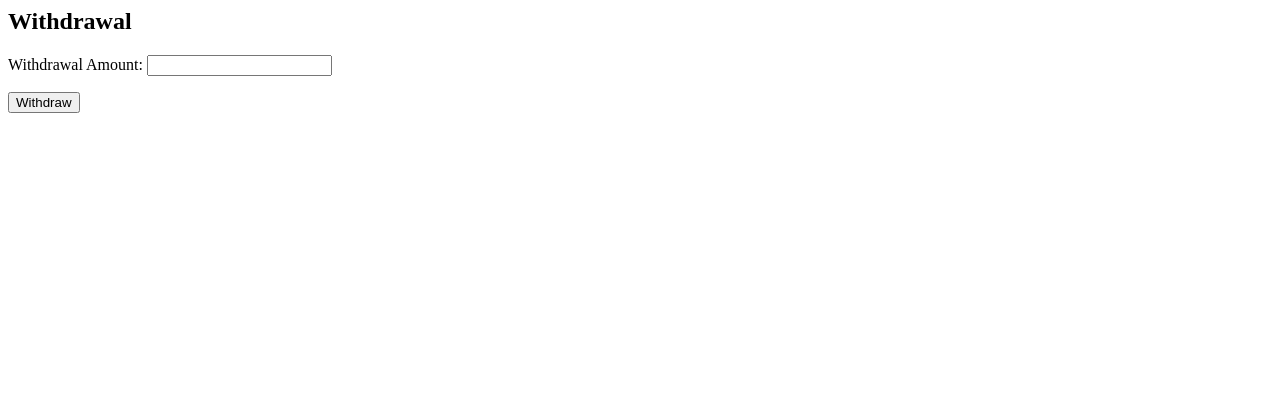
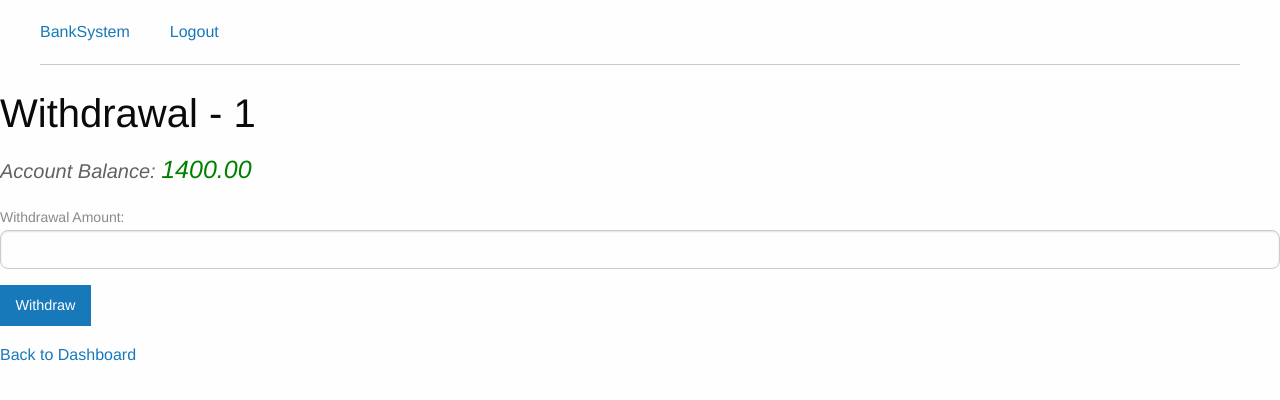
Before and after one commit to alexvlasov182/banksystem, a Django app: page /withdraw/1/ in a window 1280 px wide. Shown: the top 400 px of the page. Run offline with Django 3.2, Linux system fonts and the light colour scheme; a user stored in the database is signed in; data comes from the database, SQL or seed files in the repository; both versions use the stored data as it was after the commit; some libraries are stand-ins or nearby versions.

Commit message:
Added style for withdrawal

```diff
--- a/banksystem/static/style.css
+++ b/banksystem/static/style.css
@@ -158,3 +158,25 @@ textarea[rows] {
     font-style: italic;
     color: #636262;
 }
+
+.withdraw-balance {
+    color: green;
+    font-size: 25px;
+}
+
+.account-name {
+    color: #222121;
+    font-size: 25px;
+}
+
+[type=text], [type=password], [type=date], [type=datetime], [type=datetime-local], [type=month], [type=week], [type=email], [type=tel], [type=time], [type=url], [type=color], [type=number], [type=search], textarea  {
+    border-radius: 8px;
+}
+
+.account-color {
+    color: green;
+}
+
+.negative-ammount {
+    color: red;
+}
--- a/banksystem/templates/show_balance.html
+++ b/banksystem/templates/show_balance.html
@@ -22,7 +22,10 @@
   <div class="row small-up-1 medium-up-2 large-up-3">
     <h2>Your Account Balance</h2>
     <div class="callout small-12 primary">
-      <p>Account Numbare: {{account.account_number}}</p>
+      <p class="show-balance">
+        Account Numbare:
+        <span class="account-name">{{account.account_number}}</span>
+      </p>
       <p class="show-balance">Your balance is:</p>
       <span class="balance-green">{{ account.balance }} €</span>
     </div>
--- a/banksystem/templates/withdrawal/withdraw.html
+++ b/banksystem/templates/withdrawal/withdraw.html
@@ -1,10 +1,38 @@
-<h2>Withdrawal</h2>
+{% load custom_filters %}
+
+<html>
+  <head>
+    <meta charset="utf-8" />
+    <meta name="viewport" content="width=device-width, initial-scale=1.0" />
+    <title>Foundation | Welcome</title>
+    <link
+      rel="stylesheet"
+      href="https://dhbhdrzi4tiry.cloudfront.net/cdn/sites/foundation.min.css"
+    />
+    <link rel="stylesheet" href="../../static/style.css" />
+  </head>
+
+  <div class="row logout-div">
+    <a class="" href="{% url ''%}">BankSystem</a>
+    <a class="logout" href="{% url 'user-logout'%}">Logout</a>
+  </div>
+
+  <hr />
+
+  <div class="row small-up-1 medium-up-2 large-up-3">
+
+    <h2>Withdrawal - {{account.account_number}}</h2>
+    <p class="show-balance">Account Balance: <span class="withdraw-balance">{{account.balance}}</span></p>
     <form method="post" action="">
         {% csrf_token %}
         {{ form.as_p }}
-    <button type="submit">Withdraw</button>
+        <button class="button" type="submit">Withdraw</button>
     </form>
     {% if error_message %}
         <p>{{ error_message }}</p>
     {% endif %}
     </form>
+    <p><a href="{% url 'customer_dashboard' %}">Back to Dashboard</a></p>
+    </div>
+
+</html>
```
Also changed, not shown: banksystem/templates/dashboard.html (+7 -10 lines), banksystem/templates/withdrawal/withdraw_success.html (+30 -4 lines), banksystem/db.sqlite3. Lines whose indentation alone changed are shown as unchanged.
